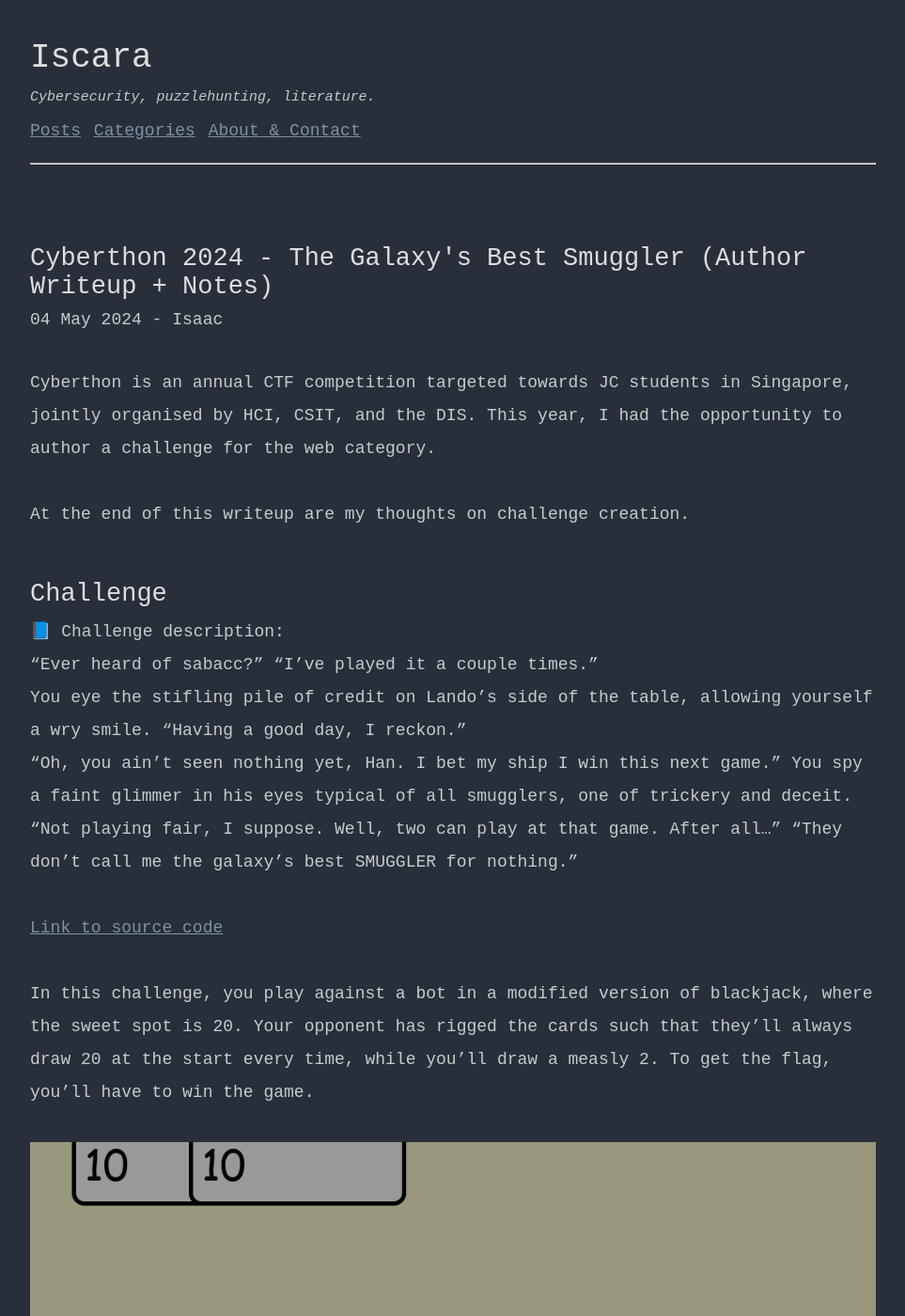
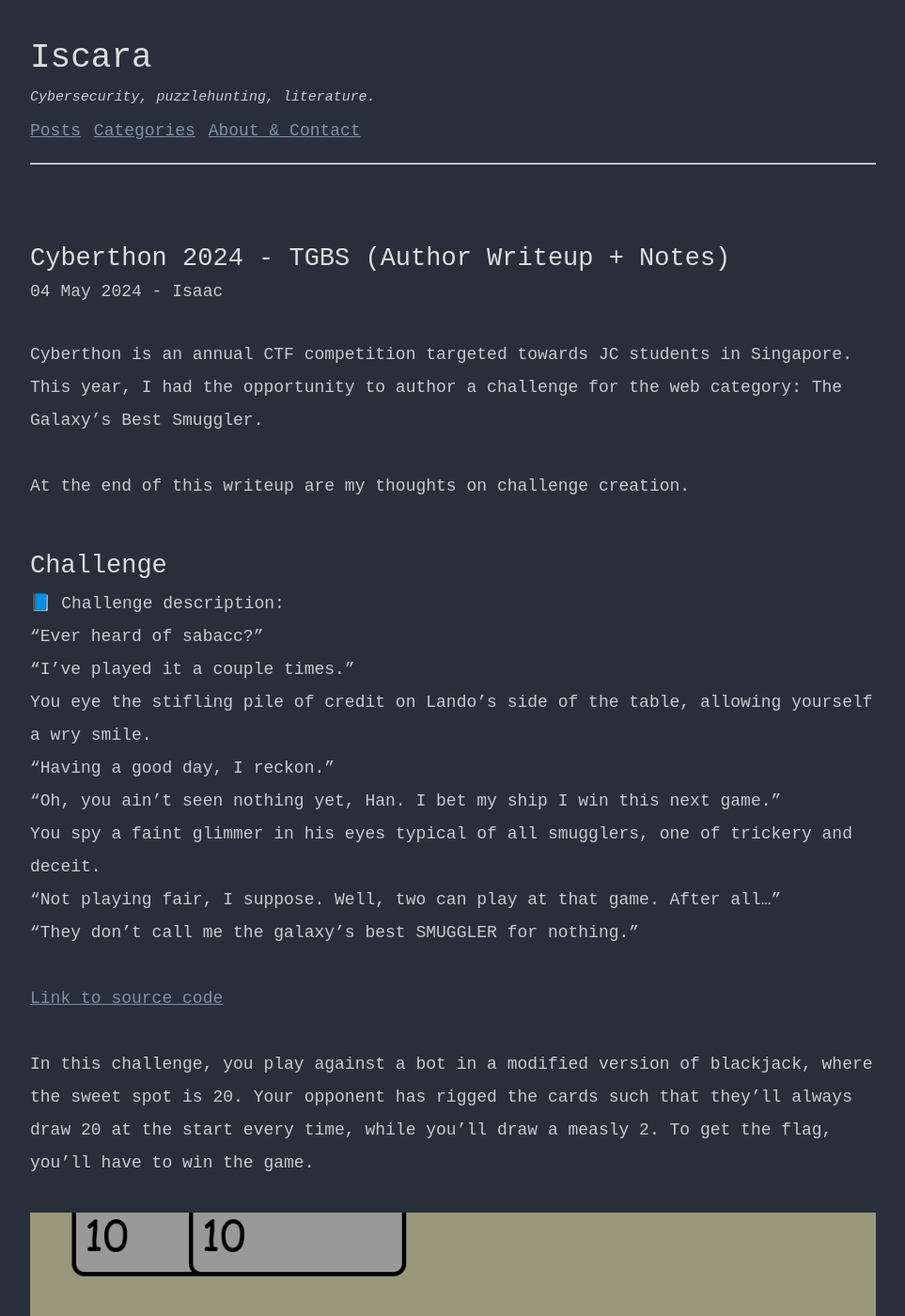
Before and after one commit to Iscaraca/Iscaraca.github.io, a Jekyll site: the page built from CTF Writeups/_posts/2024-05-04-cyberthon-2024-tgbs.md, in a window 1280 px wide and 1400 px high. Shown: the whole window at 94% size, without its empty margins (158-1121 px from the left). Built offline with Jekyll 4.4.1, drawn with Linux system fonts in a browser that asks for light colours.

Commit message:
Fix Cyberthon 2024 formatting

```diff
--- a/CTF Writeups/_posts/2024-05-04-cyberthon-2024-tgbs.md
+++ b/CTF Writeups/_posts/2024-05-04-cyberthon-2024-tgbs.md
@@ -1,12 +1,12 @@
 ---
 layout: post
-title: Cyberthon 2024 - The Galaxy's Best Smuggler (Author Writeup + Notes)
+title: Cyberthon 2024 - TGBS (Author Writeup + Notes)
 author: Isaac
 ---
 
 {% raw %}
 
-Cyberthon is an annual CTF competition targeted towards JC students in Singapore, jointly organised by HCI, CSIT, and the DIS. This year, I had the opportunity to author a challenge for the web category.
+Cyberthon is an annual CTF competition targeted towards JC students in Singapore. This year, I had the opportunity to author a challenge for the web category: The Galaxy's Best Smuggler.
 
 <br>
 
@@ -18,16 +18,25 @@ At the end of this writeup are my thoughts on challenge creation.
 
 > 📘 Challenge description:
 >
+>
 > "Ever heard of sabacc?"
+>
 > "I've played it a couple times."
 >
+>
 > You eye the stifling pile of credit on Lando's side of the table, allowing yourself a wry smile.
+>
+>
 > "Having a good day, I reckon."
 >
+>
 > "Oh, you ain't seen nothing yet, Han. I bet my ship I win this next game."
+>
 > You spy a faint glimmer in his eyes typical of all smugglers, one of trickery and deceit.
 >
+>
 > "Not playing fair, I suppose. Well, two can play at that game. After all..."
+>
 > "They don't call me the galaxy's best SMUGGLER for nothing."
 
 <br>
```
